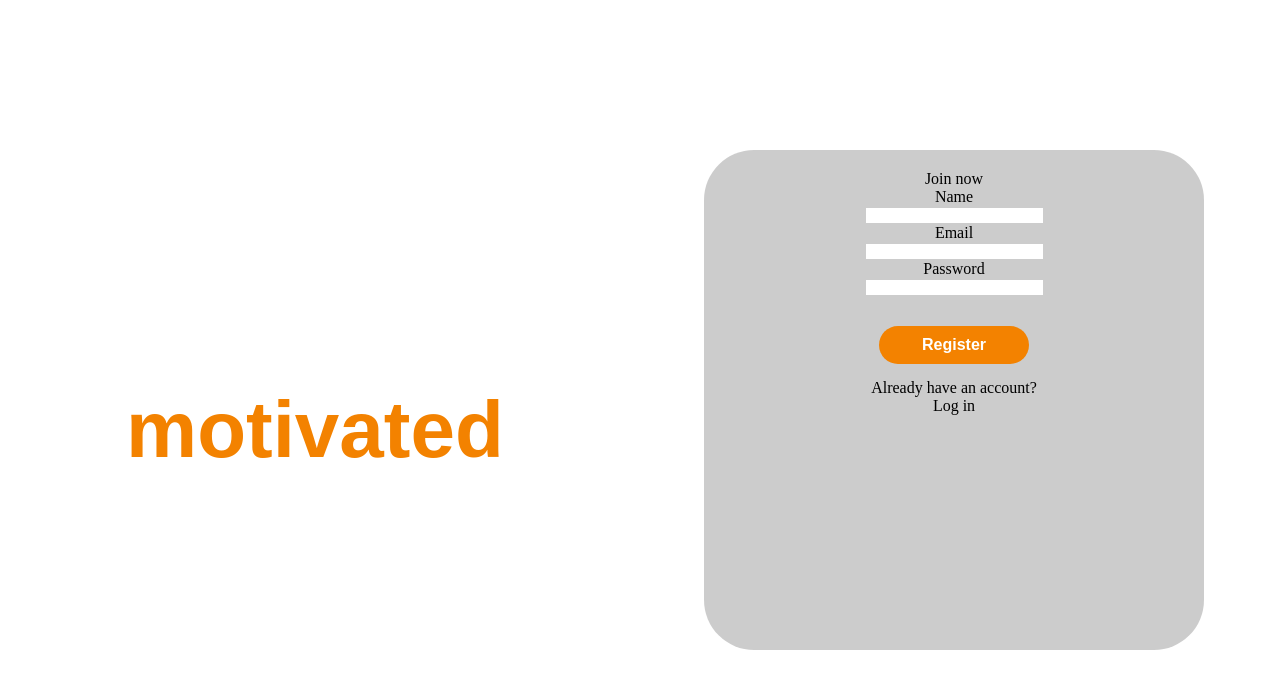
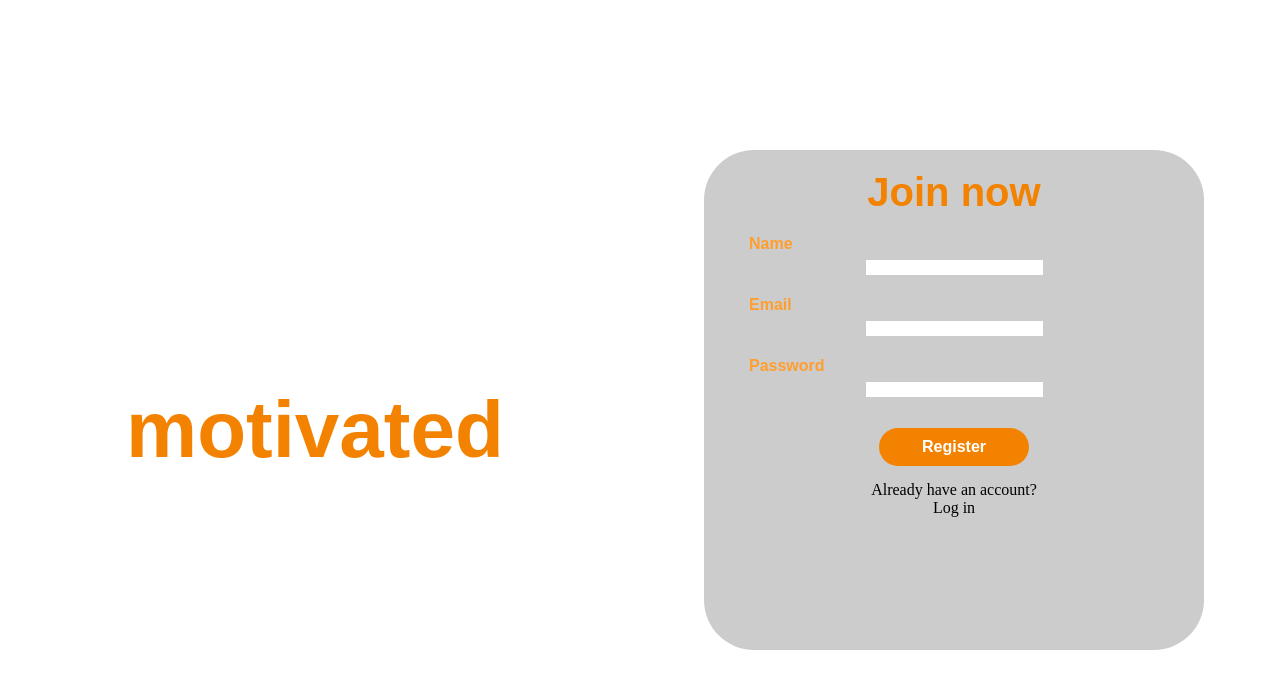
Before and after one commit to LukaszKwiat/zaliczenie_narzedzia, a plain HTML site: page index.html in a window 1280 px wide. Drawn offline with Linux system fonts and the light colour scheme.

Commit message:
Update style.css

```diff
--- a/style.css
+++ b/style.css
@@ -97,3 +97,22 @@ body {
     font-size: 5em;
     color: rgb(243, 130, 0);
 }
+.registration-header {
+    font-size: 2.5em;
+    color: rgb(243, 130, 0);
+    vertical-align: middle;
+    font-family: Arial, Helvetica, sans-serif;
+    font-weight: 900;
+}
+.registration-input-name {
+    font-size: 1em;
+    color: rgb(255, 158, 47);
+    text-align: left;
+    margin-top: 20px;
+    margin-left: 25px;
+    margin-bottom: 5px;
+    text-align: left;
+    font-family: Arial, Helvetica, sans-serif;
+    font-weight: bold;
+    vertical-align: middle;
+}
```
